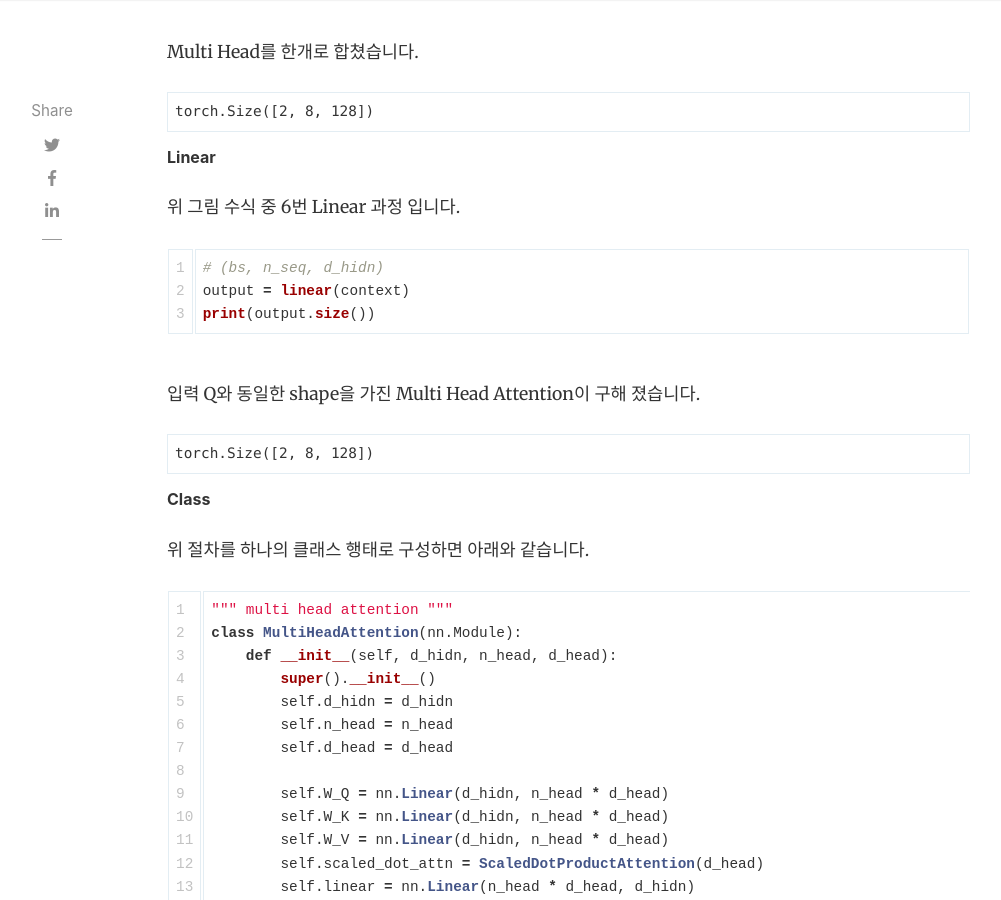
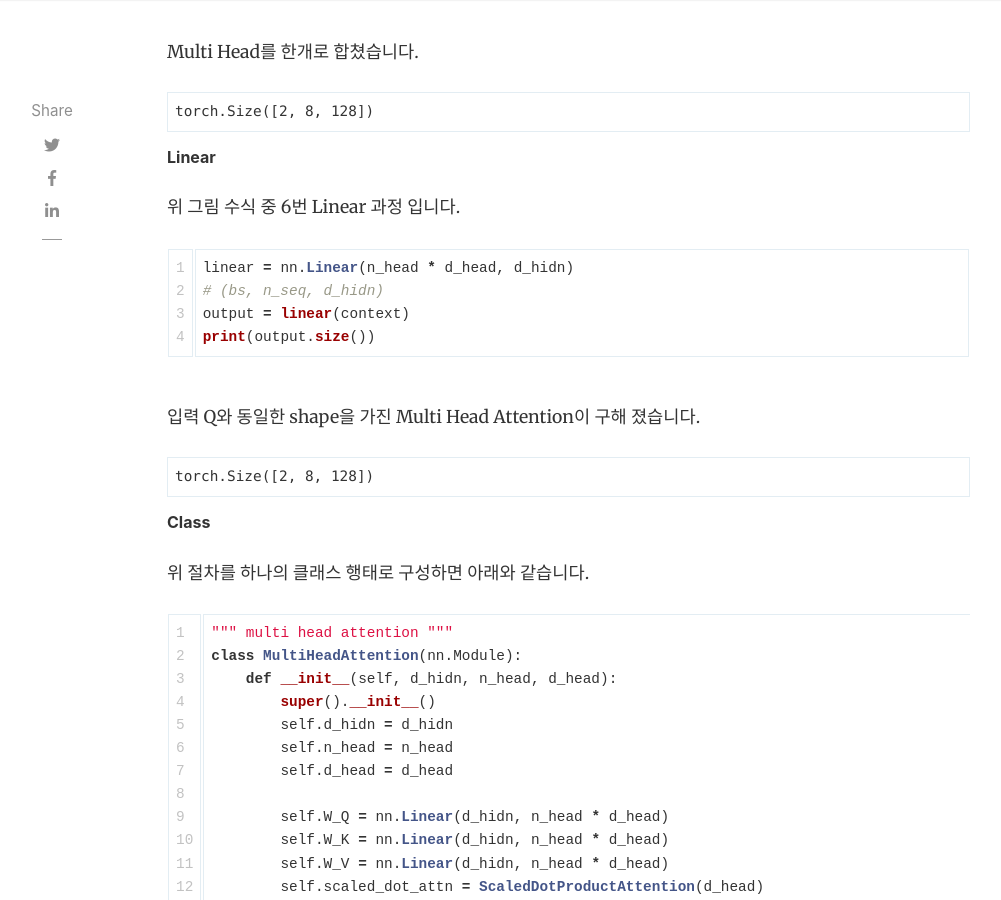
Before and after one commit to paul-hyun/paul-hyun.github.io, a Jekyll site: the page built from _posts/2019-12-19-transformer-01.md, in a window 1280 px wide and 900 px high, scrolled down 12370 px. Shown: the whole window, without its empty margins (118-1119 px from the left). Built offline with Jekyll 4.4.1, drawn with Linux system fonts in a browser that asks for light colours; nearby versions of some CDN libraries; comment, search, counter and statistics services are not loaded.

Commit message:
change multi head attention linear

````diff
--- a/_posts/2019-12-19-transformer-01.md
+++ b/_posts/2019-12-19-transformer-01.md
@@ -460,6 +460,7 @@ torch.Size([2, 8, 128])
 위 그림 수식 중 6번 Linear 과정 입니다.
 
 ```python
+linear = nn.Linear(n_head * d_head, d_hidn)
 # (bs, n_seq, d_hidn)
 output = linear(context)
 print(output.size())
````
